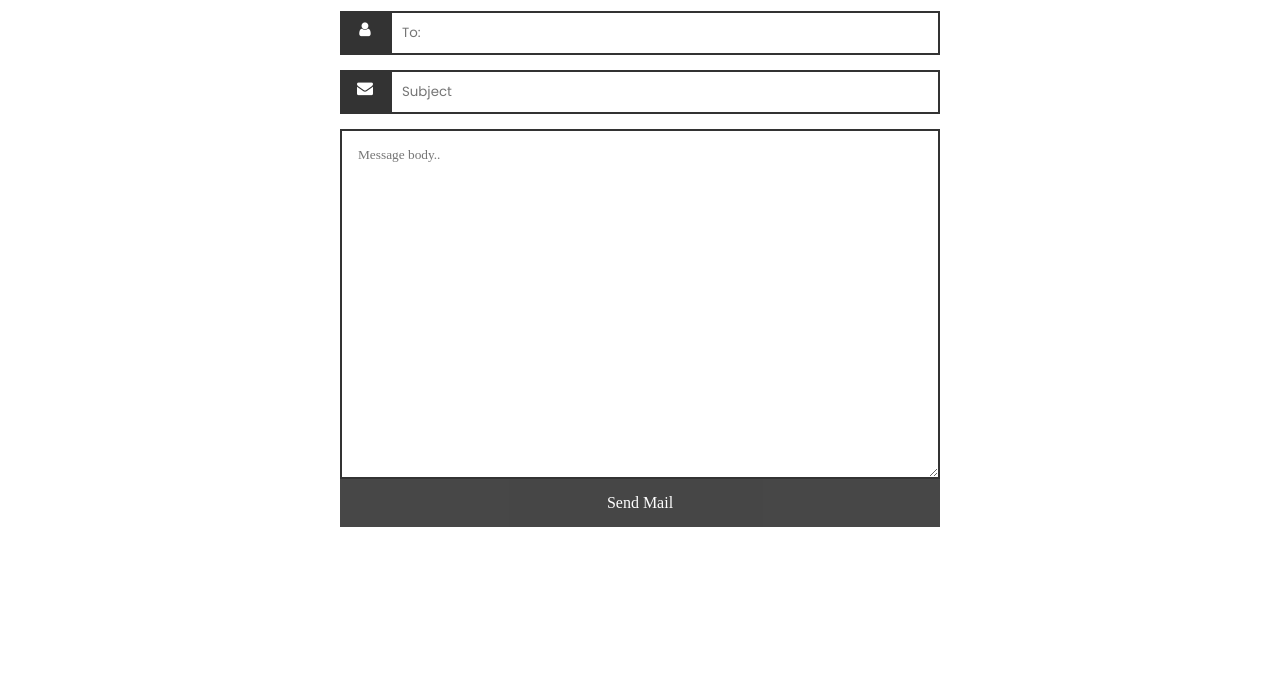
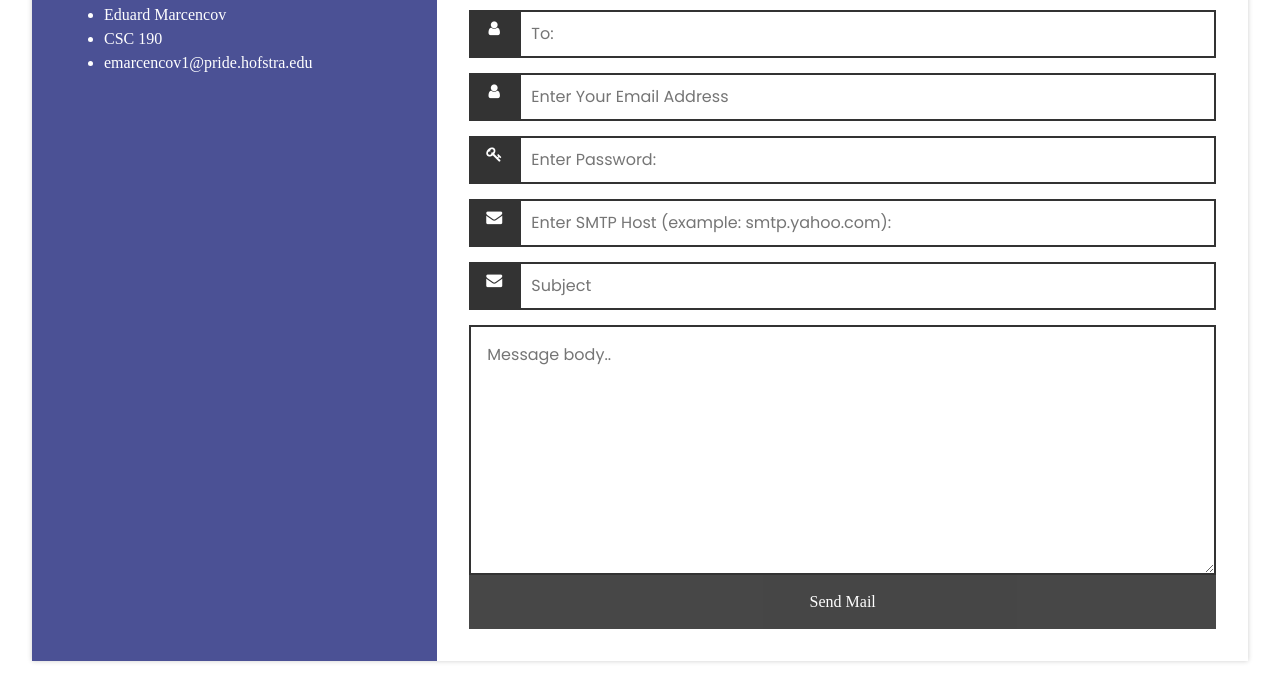
Before and after one commit to eddiem22/myEmail, an Electron app: page src/html/index.html in a window 1280 px wide. Shown: the part 103-800 px from the top of the page. Drawn offline with nearby package versions, Linux system fonts and the light colour scheme.

Commit message:
Update index.html

```diff
--- a/src/html/index.html
+++ b/src/html/index.html
@@ -11,16 +11,29 @@
       rel="stylesheet"
       href="https://cdnjs.cloudflare.com/ajax/libs/font-awesome/4.7.0/css/font-awesome.min.css"
     />
-    <title>e-Mail Sender Application</title>
+    <link rel="stylesheet" href="https://maxcdn.bootstrapcdn.com/bootstrap/4.0.0/css/bootstrap.min.css">
+    <title></title>
   </head>
+
+
+<div class="contain">
+  <div class="wrapper">
+    <div class="aboutMe">
+      <h3>e-Mail Sender Application</h3>
+      <ul>
+        <li>Eduard Marcencov</li>
+        <li>CSC 190</li>
+        <li>emarcencov1@pride.hofstra.edu</li>
+      </ul>
+    </div>
   <body>
     <form id = "ipcForm" onSubmit="JavaScript:sendForm(event)"
-    style="max-width: 600px; margin: auto"
+
     >
-      <h2>Disposable Email Sender</h2>
+      <h3>Disposable Email Sender</h2>
+
       <div class="input-wrapper">
         <i class="fa fa-user icon"></i>
-
         <input
           id = "email"
           class="input-field"
@@ -31,9 +44,48 @@
           required
         />
       </div>
+
+      <div class="input-wrapper">
+        <i class="fa fa-user icon"></i>
+      <input
+      id = "sender"
+      class="input-field"
+      type="text"
+      placeholder="Enter Your Email Address"
+      name="sender"
+      autocomplete="off"
+      required
+    />
+  </div>
+
+  <div class="input-wrapper">
+    <i class="fa fa-key icon"></i>
+    <input
+    id = "password"
+    class="input-field"
+    type="text"
+    placeholder="Enter Password:"
+    name="password"
+    autocomplete="off"
+    required
+  />
+</div>
+
+<div class="input-wrapper">
+  <i class="fa fa-envelope icon"></i>
+  <input
+  id = "smtpHost"
+  class="input-field"
+  type="text"
+  placeholder="Enter SMTP Host (example: smtp.yahoo.com):"
+  name="smtpHost"
+  autocomplete="off"
+  required
+/>
+</div>
+
       <div class="input-wrapper">
         <i class="fa fa-envelope icon"></i>
-
         <input
           id = "subject"
           class="input-field"
@@ -49,13 +101,16 @@
           id="message"
           name="message"
           placeholder="Message body.."
-          style="height: 350px; width: 100%"
+          style="height: 250px; width: 100%"
           required
         ></textarea>
       </div>
+
       <button type="submit" class="send-btn" id = "sendbutton">Send Mail</button>
     </form>
+  </div>
+</div>
+</div>
     <script src = "./scripts/script.js"></script>
-    <script src="javascript/jquery-1.6.1.js"></script>
   </body>
 </html>
```
